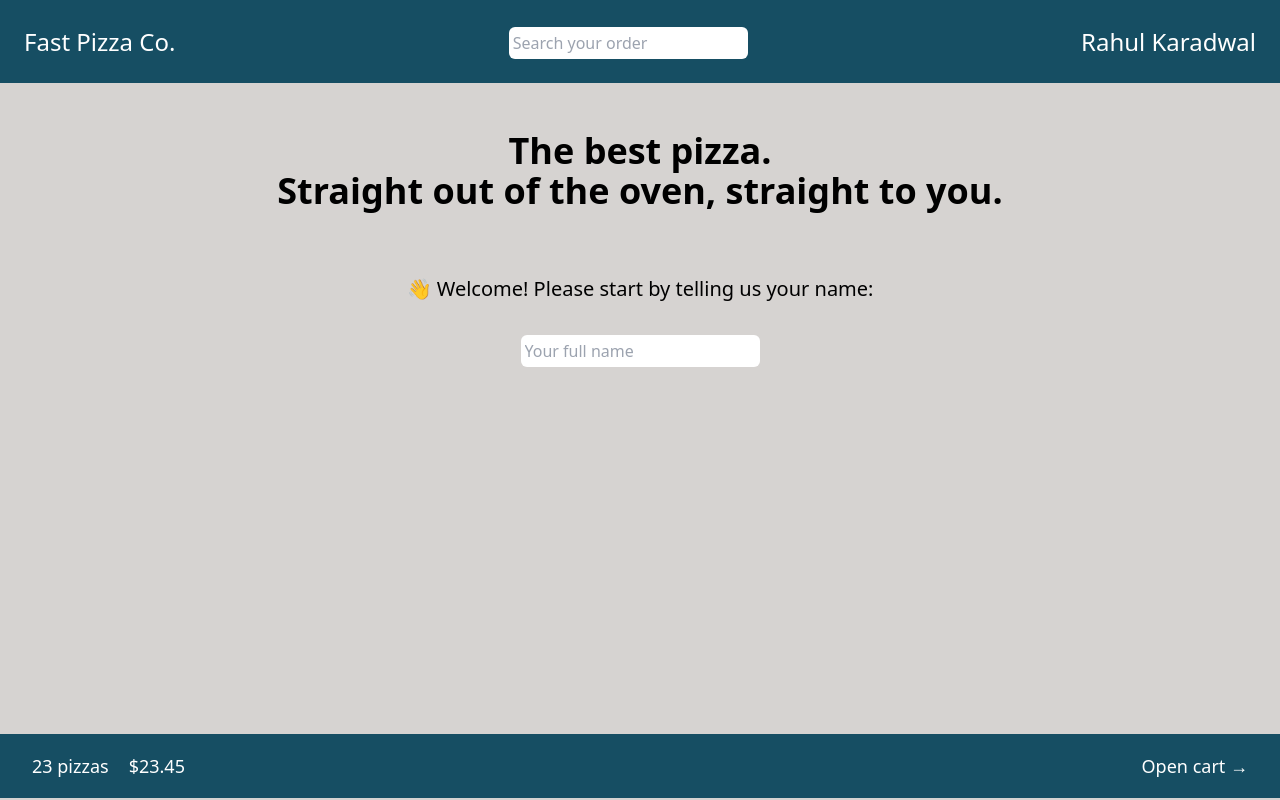
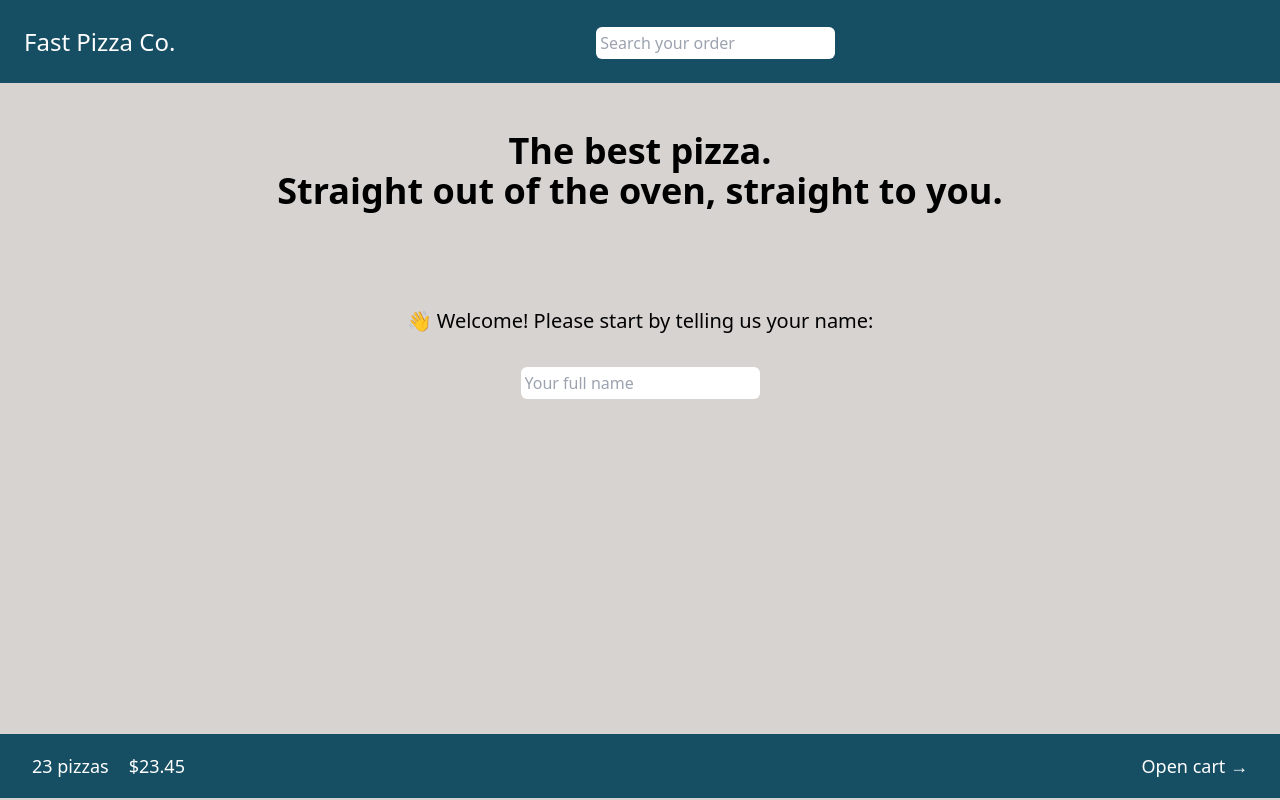
Before and after one commit to Rahulkaradwal/fast-pizza, a React (Vite) app: page / in a window 1280 px wide. Built offline with nearby package versions, Linux system fonts and the light colour scheme.

Commit message:
feat: add conditional navigation to menu from home page

```diff
--- a/src/features/menu/Menu.jsx
+++ b/src/features/menu/Menu.jsx
@@ -4,7 +4,6 @@ import MenuItem from "./MenuItem";
 
 function Menu() {
   const menu = useLoaderData();
-  console.log(menu);
 
   return (
     <ul className="grid grid-cols-4 gap-x-1 ">
--- a/src/features/user/CreateUser.jsx
+++ b/src/features/user/CreateUser.jsx
@@ -1,11 +1,19 @@
 import { useState } from "react";
 import Button from "../../ui/Button";
+import { useDispatch } from "react-redux";
+import { updateName } from "./userSlice";
+import { useNavigate } from "react-router-dom";
 
 function CreateUser() {
+  const dispatch = useDispatch();
   const [username, setUsername] = useState("");
+  const navigate = useNavigate();
 
   function handleSubmit(e) {
     e.preventDefault();
+    if (username === "") return;
+    dispatch(updateName(username));
+    navigate("/menu");
   }
 
   return (
--- a/src/features/user/Username.jsx
+++ b/src/features/user/Username.jsx
@@ -1,5 +1,8 @@
+import { useSelector } from "react-redux";
+
 function Username() {
-  return <div>Rahul Karadwal</div>;
+  const { username } = useSelector((store) => store.user);
+  return <div>{username}</div>;
 }
 
 export default Username;
--- a/src/features/user/userSlice.js
+++ b/src/features/user/userSlice.js
@@ -35,7 +35,7 @@ const userSlice = createSlice({
   initialState,
   reducers: {
     updateName(state, action) {
-      state.name = action.payload;
+      state.username = action.payload;
     },
   },
 });
--- a/src/ui/Home.jsx
+++ b/src/ui/Home.jsx
@@ -1,14 +1,23 @@
+import { useSelector } from "react-redux";
 import CreateUser from "../features/user/CreateUser";
+import LinkButton from "./LinkButton";
 
 function Home() {
+  const { username } = useSelector((store) => store.user);
   return (
-    <div>
+    <div className="flex flex-col justify-center text-center">
       <h1 className="pt-12 text-center text-4xl font-bold">
         The best pizza.
         <br />
         Straight out of the oven, straight to you.
       </h1>
-      <CreateUser />
+      <div className="mt-8">
+        {username === "" ? (
+          <CreateUser />
+        ) : (
+          <LinkButton to="/menu">Continue Ordering {username}</LinkButton>
+        )}
+      </div>
     </div>
   );
 }
--- a/src/ui/LinkButton.jsx
+++ b/src/ui/LinkButton.jsx
@@ -3,7 +3,7 @@ import { Link, useNavigate } from "react-router-dom";
 function LinkButton({ children, to }) {
   const navigate = useNavigate();
   const classes =
-    "m-5 rounded-md  p-2 text-base  bg-cyan-900 text-white transition-all duration-300 hover:scale-105 hover:cursor-pointer";
+    "m-5 rounded-md   p-2 text-base  bg-cyan-900 text-white transition-all duration-300 hover:scale-105 hover:cursor-pointer";
 
   if (to === "-1")
     return (
```
